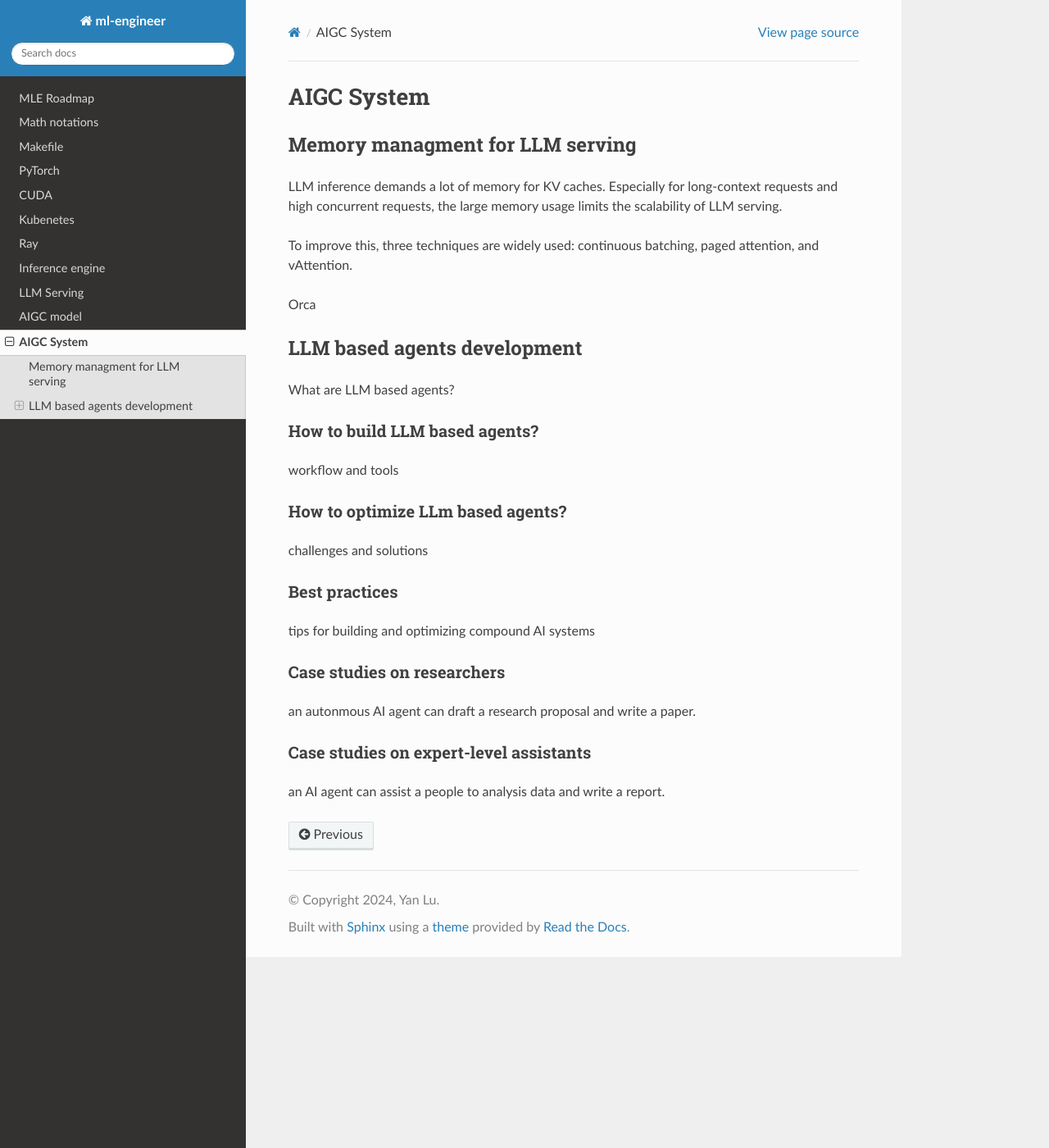
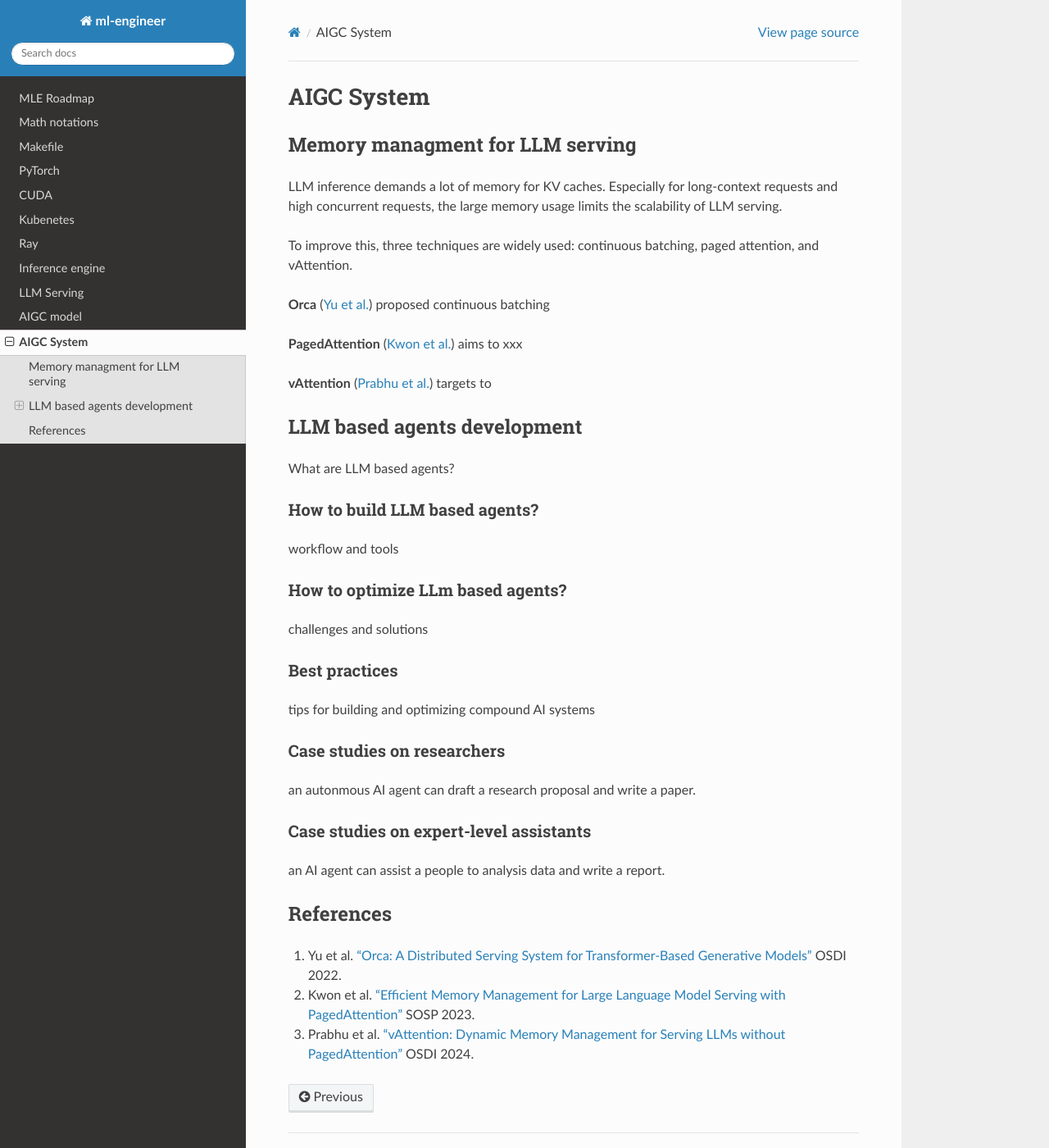
Before and after one commit to Jason-cs18/ml-engineer, a Sphinx documentation site: the page built from docs/source/aigc_system.rst, in a window 1280 px wide and 1400 px high. Shown: the whole window at 82% size. Built offline with Sphinx 7.4.7 and the Read the Docs theme 3.1.0, drawn with Linux system fonts in a browser that asks for light colours.

Commit message:
update aigc system

```diff
--- a/docs/source/aigc_system.rst
+++ b/docs/source/aigc_system.rst
@@ -8,7 +8,12 @@ LLM inference demands a lot of memory for KV caches. Especially for long-context
 
 To improve this, three techniques are widely used: continuous batching, paged attention, and vAttention.
 
-Orca
+**Orca** (`Yu et al. <https://www.usenix.org/conference/osdi22/presentation/yu>`_) proposed continuous batching
+
+**PagedAttention** (`Kwon et al. <https://arxiv.org/pdf/2309.06180>`_) aims to xxx
+
+**vAttention** (`Prabhu et al. <https://arxiv.org/pdf/2405.04437>`_) targets to
+
 
 LLM based agents development
 --------------------------------
@@ -33,3 +38,9 @@ an autonmous AI agent can draft a research proposal and write a paper.
 Case studies on expert-level assistants
 ^^^^^^^^^^^^^^^^^^^^^^^^^^^^^^^^^^^^^^^
 an AI agent can assist a people to analysis data and write a report.
+
+References
+-----------
+1. Yu et al. `"Orca: A Distributed Serving System for Transformer-Based Generative Models" <https://www.usenix.org/conference/osdi22/presentation/yu>`_ OSDI 2022.
+2. Kwon et al. `"Efficient Memory Management for Large Language Model Serving with PagedAttention" <https://arxiv.org/pdf/2309.06180>`_ SOSP 2023.
+3. Prabhu et al. `"vAttention: Dynamic Memory Management for Serving LLMs without PagedAttention" <https://arxiv.org/pdf/2405.04437>`_ OSDI 2024.
```
